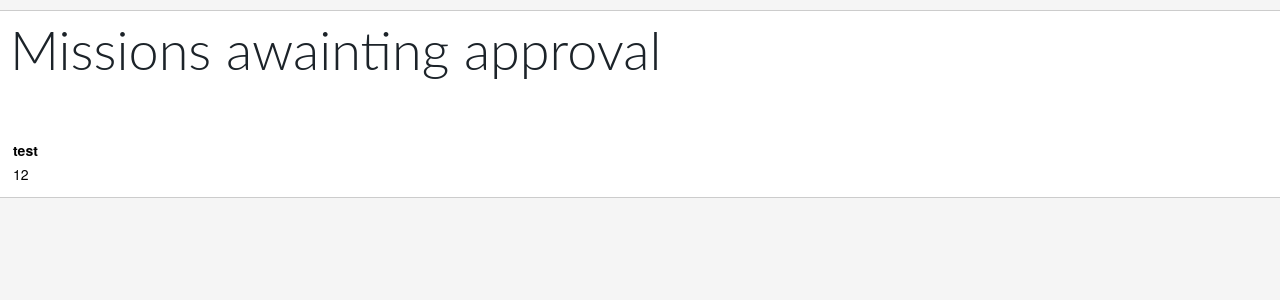
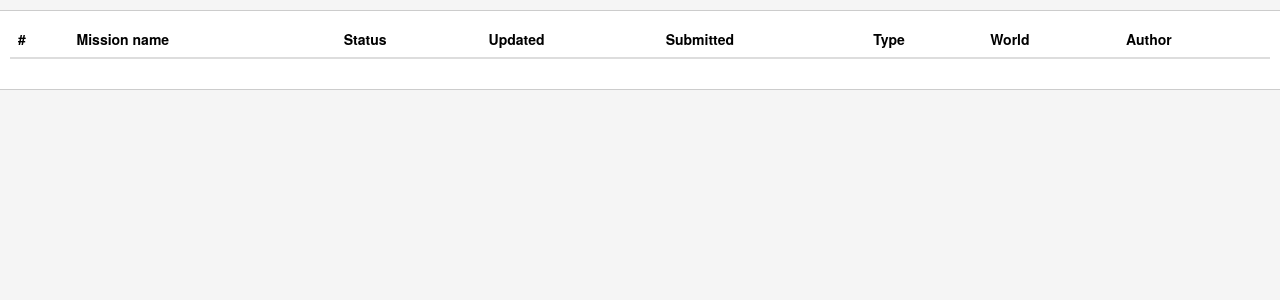
Before and after one commit to sojunator/Missionary, a Flask app: template app/missions/templates/modqueue.html in a window 1280 px wide. Shown: the part 50-350 px from the top of the page. Run offline with Flask 2, Linux system fonts and the light colour scheme; the template is opened without the code that fills it, so the values that code supplies are empty; parts of the project's set-up code (start-up, migrations or seed data) failed here and were passed over.

Commit message:
Fixed a few bugs related to testing

```diff
--- a/app/missions/templates/modqueue.html
+++ b/app/missions/templates/modqueue.html
@@ -17,14 +17,35 @@
         </ul>
     </div>
     <div class="content">
-        <h1>Missions awainting approval</h1>
-        <table>
-            <tr>
-                <th>test</th>
-            </tr>
-            <tr>
-                <td>12</td>
-            </tr>
+        <table class="table">
+            <thead>
+                <tr>
+                    <th>#</th>
+                    <th>Mission name</th>
+                    <th>Status</th>
+                    <th>Updated</th>
+                    <th>Submitted</th>
+                    <th>Type</th>
+                    <th>World</th>
+                    <th>Author</th>
+                </tr>
+            </thead>
+            <tbody>
+            {% for mission in data %}
+                <tr>
+                    <th scope="row">{{loop.index}}</th>
+                    <td><a href="{{url_for('missions.view_submission', id = mission.id)}}">{{mission.name}}</a></td>
+                    <td><span class="label label-{{mission.status}}">{{mission.status}}</span></td>
+                    <td>{{mission.updated}}</td>
+                    <td>
+                        <span title="{{mission.created}}">{{ 'today' if (today - mission.created.date()).days <= 0 else (today - mission.created.date()).days ~ ' days ago' }}</span>
+                    </td>
+                    <td><span class="value mission-type {{mission.mission_type}}">{{mission.mission_type}}</span></td>
+                    <td>{{mission.world}}</td>
+                    <td>{{mission.author}}
+                </tr>
+            {% endfor %}
+            </tbody>
         </table>
     </div>
 </div>
--- a/app/static/css/simple.css
+++ b/app/static/css/simple.css
@@ -50,6 +50,22 @@ li {
 .navbar-active:hover {
     background-color: #F29747;
 }
+
+.table a {
+  transition: color .4s;
+  color: #265C83;
+}
+
+.table a:link,
+.table a:visited { color: #265C83; }
+.table a:hover   { color: #7FDBFF; }
+.table a:active  {
+  transition: color .1s;
+  color: #007BE6;
+}
+
+.link { text-decoration: none; }
+
 
 li a {
     float: left;
@@ -433,3 +449,103 @@ div.mission-delete *
     color: #fff;
     font-size: 26px;
 }
+
+.table {
+    border-collapse: collapse !important;
+}
+.table td,
+.table th {
+    background-color: #fff !important;
+}
+
+
+table {
+  background-color: transparent;
+}
+caption {
+  padding-top: 8px;
+  padding-bottom: 8px;
+  color: #777;
+  text-align: left;
+}
+th {
+  text-align: left;
+}
+.table {
+  width: 100%;
+  max-width: 100%;
+  margin-bottom: 20px;
+}
+.table > thead > tr > th,
+.table > tbody > tr > th,
+.table > tfoot > tr > th,
+.table > thead > tr > td,
+.table > tbody > tr > td,
+.table > tfoot > tr > td {
+  padding: 8px;
+  line-height: 1.42857143;
+  vertical-align: top;
+  border-top: 1px solid #ddd;
+}
+.table > thead > tr > th {
+  vertical-align: bottom;
+  border-bottom: 2px solid #ddd;
+}
+.table > caption + thead > tr:first-child > th,
+.table > colgroup + thead > tr:first-child > th,
+.table > thead:first-child > tr:first-child > th,
+.table > caption + thead > tr:first-child > td,
+.table > colgroup + thead > tr:first-child > td,
+.table > thead:first-child > tr:first-child > td {
+  border-top: 0;
+}
+.table > tbody + tbody {
+  border-top: 2px solid #ddd;
+}
+.table .table {
+  background-color: #fff;
+}
+
+.table > thead > tr > td.active,
+.table > tbody > tr > td.active,
+.table > tfoot > tr > td.active,
+.table > thead > tr > th.active,
+.table > tbody > tr > th.active,
+.table > tfoot > tr > th.active,
+.table > thead > tr.active > td,
+.table > tbody > tr.active > td,
+.table > tfoot > tr.active > td,
+.table > thead > tr.active > th,
+.table > tbody > tr.active > th,
+.table > tfoot > tr.active > th {
+  background-color: #f5f5f5;
+}
+
+.label {
+    display: inline;
+    padding: .2em .6em .3em;
+    font-size: 88%;
+    font-weight: 700;
+    line-height: 1;
+    color: #fff;
+    text-align: center;
+    white-space: nowrap;
+    vertical-align: baseline;
+    border-radius: 25px;
+}
+
+.label-Evaluating {
+    background-color: #337ab7;
+}
+
+.label-Unknown {
+    background-color: #777;
+}
+
+.label-Rejected {
+    background-color: #d9534f;
+}
+
+.label-Accepted {
+    background-color: #449d44;
+}
```
Also changed, not shown: app/missions/routes.py (+18 -12 lines).
